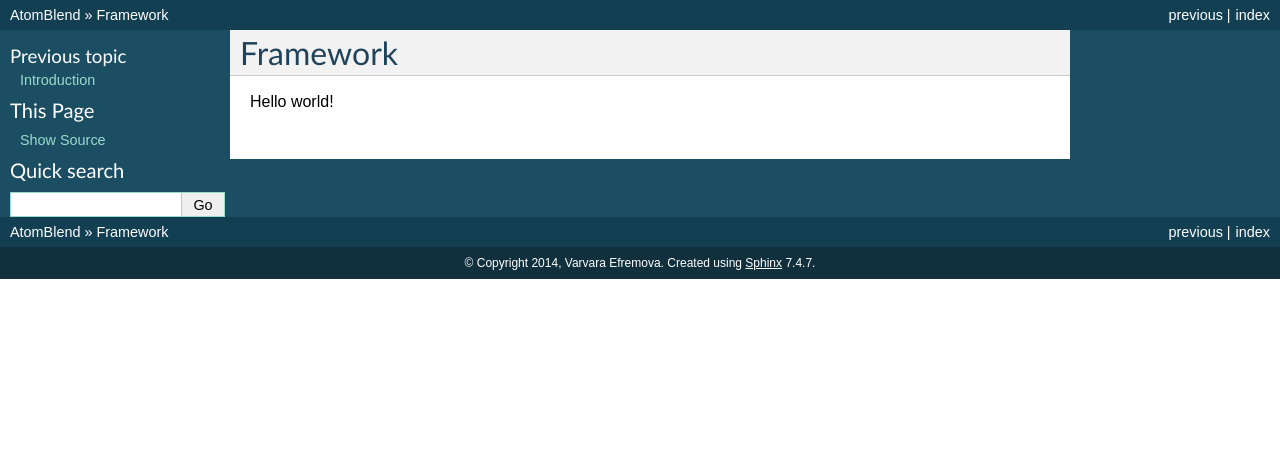
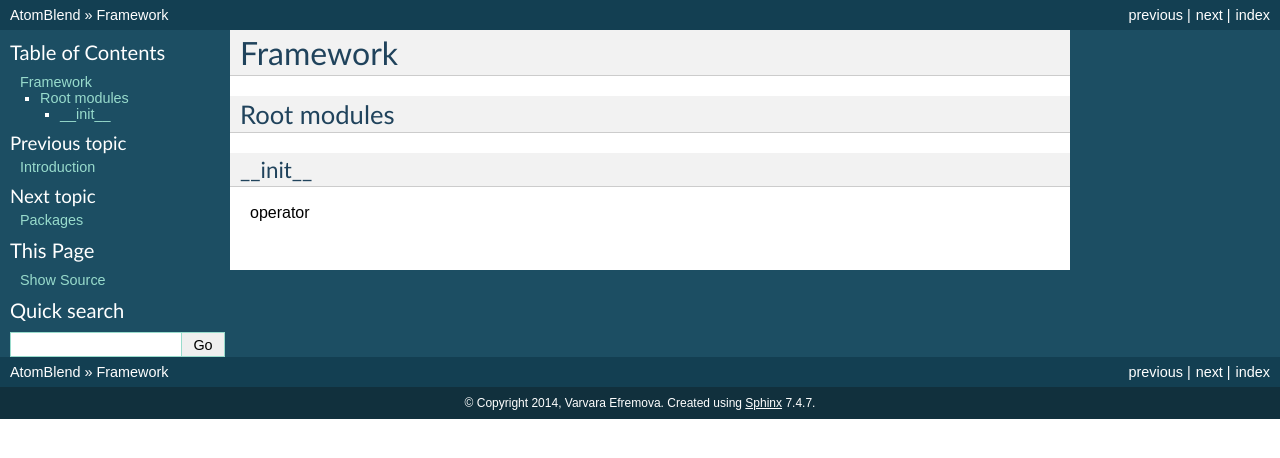
Before and after one commit to echus/atomblend, a Sphinx documentation site: the page built from docs/framework.rst, in a window 1280 px wide. Shown: the top 458 px of the page. Built offline with Sphinx 7.4.7, drawn with Linux system fonts in a browser that asks for light colours; pages that are not in the unit, such as notebooks, are missing from menus.

Commit message:
Documentation: fixed untracked files

```diff
--- /dev/null
+++ b/docs/analysis.rst
@@ -0,0 +1,2 @@
+analysis
+========
--- /dev/null
+++ b/docs/blend.rst
@@ -0,0 +1,2 @@
+blend
+=====
--- a/docs/framework.rst
+++ b/docs/framework.rst
@@ -2,4 +2,10 @@
 Framework
 =========
 
-Hello world!
+Root modules
+------------
+
+__init__
+^^^^^^^^
+
+operator
--- /dev/null
+++ b/docs/modules.rst
@@ -0,0 +1,11 @@
+Packages
+========
+
+Contents:
+
+.. toctree::
+   :maxdepth: 2
+
+   apread
+   blend
+   analysis
```
